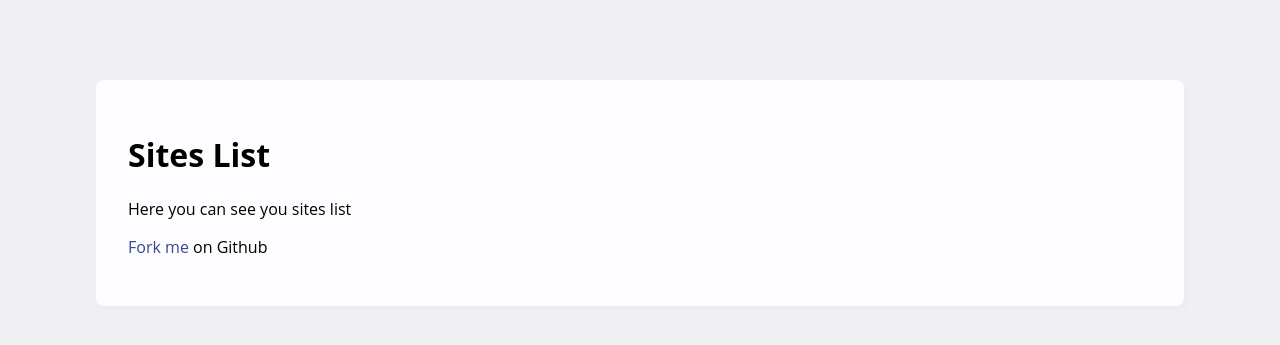
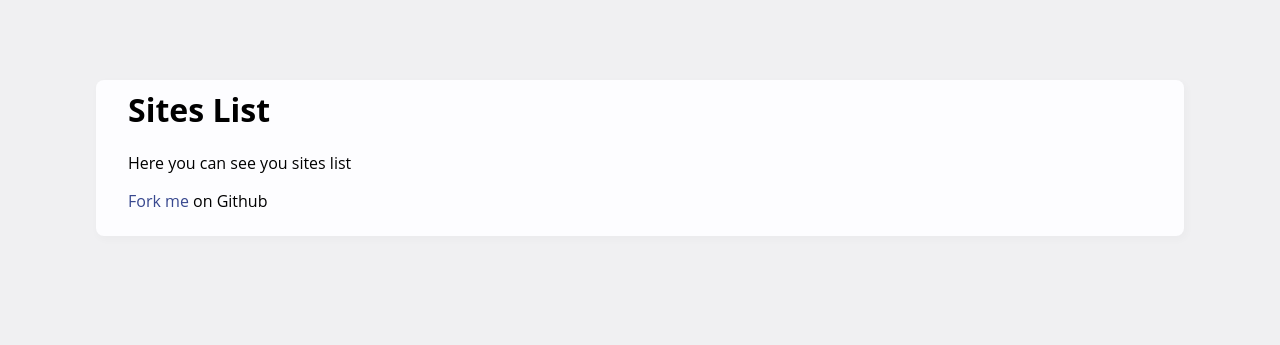
Before and after one commit to claudiucotan/homepage, a PHP site: page / in a window 1280 px wide. Shown: the top 345 px of the page. Run offline with PHP 8.4, Linux system fonts and the light colour scheme.

Commit message:
Fixed some weird padding.

```diff
--- a/css/style.css
+++ b/css/style.css
@@ -16,11 +16,11 @@ a:link, a:visited {
 .container {
 
     margin: 5em auto;
-    padding: 2em;
+    padding: 0.5em 2em 0.5em 2em;
     max-width: 80%;
     background-color: #fdfdff;
-        border-radius: 0.5em;
-        box-shadow: 2px 3px 7px 2px rgba(0,0,0,0.02);
+    border-radius: 0.5em;
+    box-shadow: 2px 3px 7px 2px rgba(0,0,0,0.02);
 
 
 }
@@ -34,7 +34,7 @@ a:link, a:visited {
 
 .container h1 {
 
-
+margin-top: 0px;
 
 }
 
```
